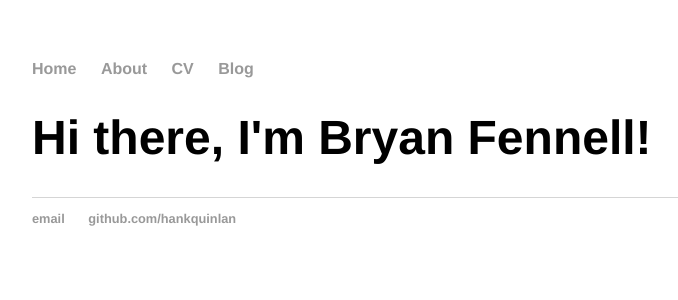
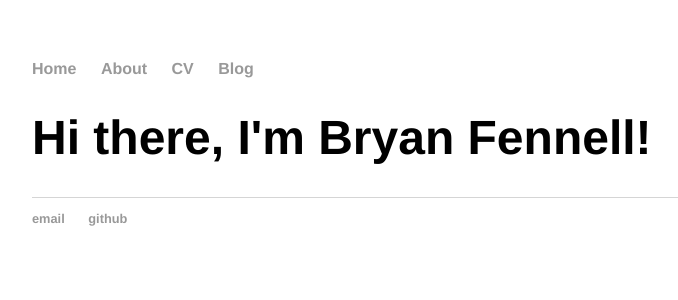
Before and after one commit to BryanFennell/BryanFennell.github.io, a Jekyll site: the page built from index.html, in a window 1280 px wide. Shown: the top 300 px of the page, without its empty margins (160-838 px from the left). Built offline with Jekyll 4.4.1, drawn with Linux system fonts in a browser that asks for light colours.

Commit message:
Update default.html
Removed Hank Quinlan

```diff
--- a/_layouts/default.html
+++ b/_layouts/default.html
@@ -22,7 +22,7 @@
 			<footer>
 	    		<ul>
 	        		<li><a href="bryanandrewfennell@gmail.com">email</a></li>
-	        		<li><a href="https://github.com/BryanFennell">github.com/hankquinlan</a></li>
+	        		<li><a href="https://github.com/BryanFennell">github</a></li>
 				</ul>
 			</footer>
 		</body>
```
